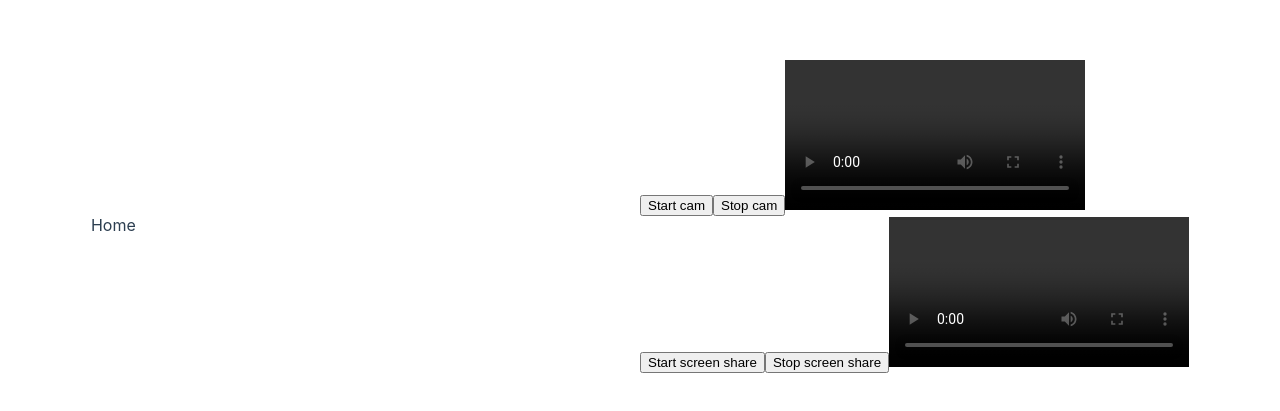
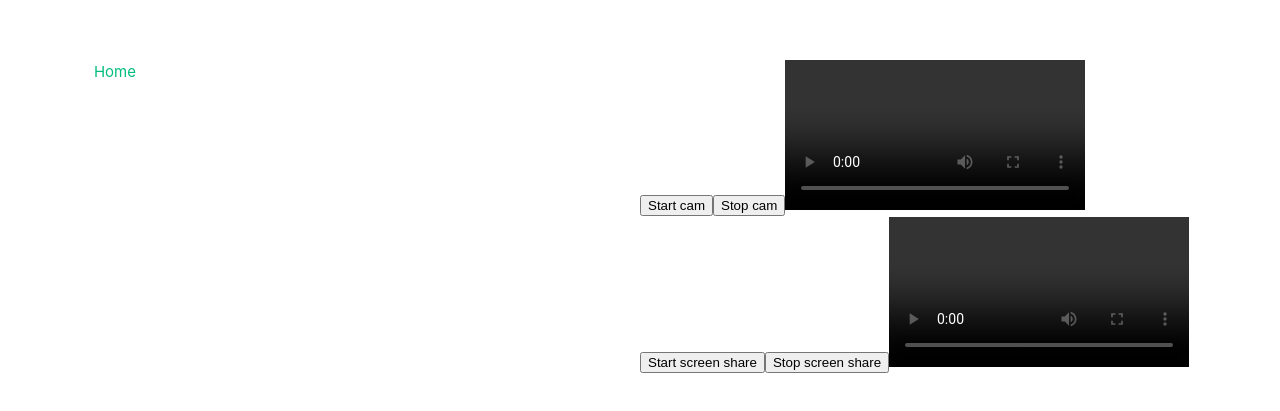
Before and after one commit to ChristopherDebray/WebRTC_project_front, a Vue app: page / in a window 1280 px wide. Shown: the part 183-594 px from the top of the page. Built offline with nearby package versions, Linux system fonts and the light colour scheme; no server answers; the HTML template or start-up script is replaced by a standard one.

Commit message:
change: now use vitejs/plugin-basic-ssl for certificates

```diff
--- a/package.json
+++ b/package.json
@@ -13,6 +13,7 @@
     "format": "prettier --write src/"
   },
   "dependencies": {
+    "@vitejs/plugin-basic-ssl": "^1.2.0",
     "pinia": "^2.3.1",
     "socket.io-client": "^4.8.1",
     "vue": "^3.5.13",
--- a/src/App.vue
+++ b/src/App.vue
@@ -5,7 +5,6 @@ import { RouterLink, RouterView } from 'vue-router'
 
 <template>
   <header>
-
     <div class="wrapper">
       <nav>
         <RouterLink to="/">Home</RouterLink>
@@ -16,66 +15,4 @@ import { RouterLink, RouterView } from 'vue-router'
   <RouterView />
 </template>
 
-<style scoped>
-header {
-  line-height: 1.5;
-  max-height: 100vh;
-}
-
-.logo {
-  display: block;
-  margin: 0 auto 2rem;
-}
-
-nav {
-  width: 100%;
-  font-size: 12px;
-  text-align: center;
-  margin-top: 2rem;
-}
-
-nav a.router-link-exact-active {
-  color: var(--color-text);
-}
-
-nav a.router-link-exact-active:hover {
-  background-color: transparent;
-}
-
-nav a {
-  display: inline-block;
-  padding: 0 1rem;
-  border-left: 1px solid var(--color-border);
-}
-
-nav a:first-of-type {
-  border: 0;
-}
-
-@media (min-width: 1024px) {
-  header {
-    display: flex;
-    place-items: center;
-    padding-right: calc(var(--section-gap) / 2);
-  }
-
-  .logo {
-    margin: 0 2rem 0 0;
-  }
-
-  header .wrapper {
-    display: flex;
-    place-items: flex-start;
-    flex-wrap: wrap;
-  }
-
-  nav {
-    text-align: left;
-    margin-left: -1rem;
-    font-size: 1rem;
-
-    padding: 1rem 0;
-    margin-top: 1rem;
-  }
-}
-</style>
+<style scoped></style>
--- a/src/components/medias/VideoManager.vue
+++ b/src/components/medias/VideoManager.vue
@@ -1,8 +1,6 @@
 <script setup lang="ts">
-import { io, Socket } from 'socket.io-client';
 import { ref } from 'vue';
 
-const socket: Socket = io(import.meta.env.VITE_WEBSOCKET_SERVER);
 const constraints: MediaStreamConstraints = {
     audio: true,
     video: true,
--- a/vite.config.ts
+++ b/vite.config.ts
@@ -3,20 +3,17 @@ import { fileURLToPath, URL } from 'node:url'
 import { defineConfig } from 'vite'
 import vue from '@vitejs/plugin-vue'
 import vueDevTools from 'vite-plugin-vue-devtools'
-import * as fs from 'fs';
+import basicSsl from '@vitejs/plugin-basic-ssl';
 
 // https://vite.dev/config/
 export default defineConfig({
   plugins: [
     vue(),
     vueDevTools(),
+    basicSsl({
+      name: 'Basic Certification',
+    }),
   ],
-  server: {
-    https: {
-      key: fs.readFileSync('cert/create-cert-key.pem'),
-      cert: fs.readFileSync('cert/create-cert.pem'),
-    }
-  },
   resolve: {
     alias: {
       '@': fileURLToPath(new URL('./src', import.meta.url))
```
Also changed, not shown: 1 other file (tests, documents, lock files or other folders).
